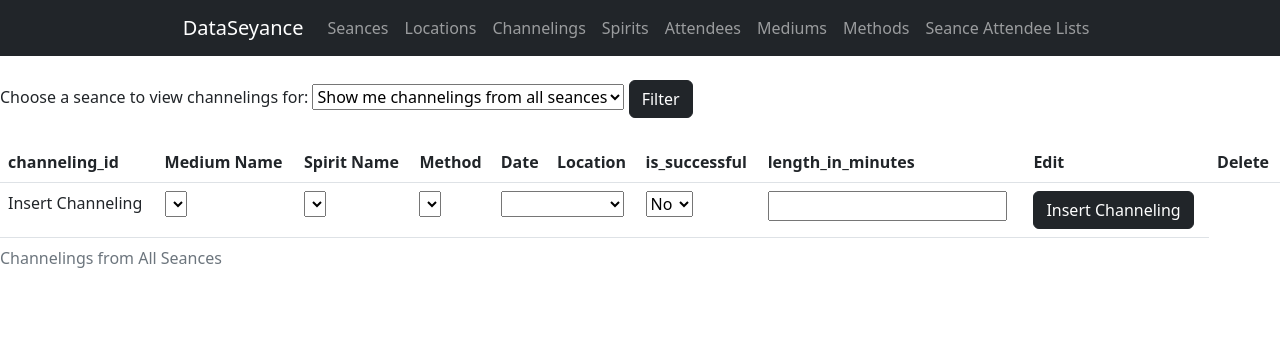
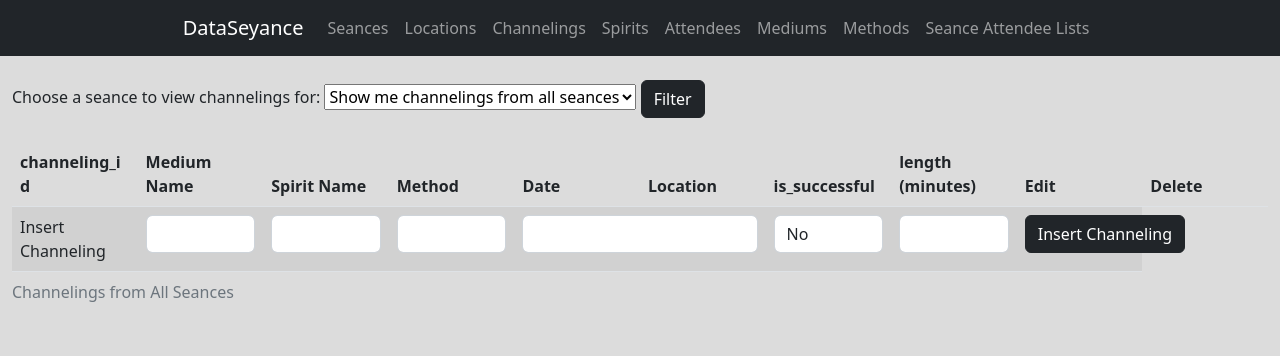
Before and after one commit to gmelsby/DataSeyance, a Flask app: page /channelings in a window 1280 px wide. Shown: the top 356 px of the page. Run offline with Flask 2, Linux system fonts and the light colour scheme; data that the repository does not hold is empty; some libraries are stand-ins or nearby versions.

Commit message:
added background colora and table scaling

```diff
--- a/app.py
+++ b/app.py
@@ -102,7 +102,7 @@ def channelings():
              content['method_id'],
              content['seance_date'],
              content['is_successful'],
-             content['insert_full_name']
+             content['length_in_minutes']
             ) )
 
         if action == 'delete':
--- a/templates/attendees.j2
+++ b/templates/attendees.j2
@@ -2,7 +2,8 @@
 
 {% block title %}Attendees{% endblock %}
 {% block content %}
-<table border="5" cellpadding="10">
+<div class="container-fluid">
+<table class="table">
   <caption>Attendees</caption>
   <thead>
   <tr>
@@ -65,6 +66,6 @@
     <input class="btn" type="submit" id="UpdateAttendee" value="Update Attendee">
   </form>
 </div>
-
+</div>
 
 {% endblock %}
--- a/templates/baselayout.html
+++ b/templates/baselayout.html
@@ -3,10 +3,15 @@
 
 <html lang="en">
   <head>
+
     <meta charset="utf-8">
     <meta name="viewport" content="width=device-width, initial-scale=1">
     <title>{% block title %}{% endblock %}</title>
     <link href="https://cdn.jsdelivr.net/npm/bootstrap@5.2.0-beta1/dist/css/bootstrap.min.css" rel="stylesheet" integrity="sha384-0evHe/X+R7YkIZDRvuzKMRqM+OrBnVFBL6DOitfPri4tjfHxaWutUpFmBp4vmVor" crossorigin="anonymous">
+    <style>
+      body {background-color:gainsboro}
+      table {max-width: none; table-layout: fixed; word-wrap: break-word}
+    </style>
   </head>
   <body>
   {% include 'navbar.html' %}
--- a/templates/channelings.j2
+++ b/templates/channelings.j2
@@ -1,76 +1,7 @@
 {% extends 'baselayout.html' %}
 {% block title %}Channelings{% endblock %}
 {% block content %}
-<style>
-
-.open-button {
-  background-color: #555;
-  color: white;
-  padding: 16px 20px;
-  border: none;
-  cursor: pointer;
-  opacity: 0.8;
-  position: fixed;
-  bottom: 23px;
-  right: 28px;
-  width: 280px;
-}
-
-/* The popup form - hidden by default */
-.form-popup {
-  display: none;
-  position: fixed;
-  bottom: 0;
-  right: 15px;
-  border: 3px solid #f1f1f1;
-  z-index: 9;
-}
-
-/* Add styles to the form container */
-.form-container {
-  max-width: 300px;
-  padding: 10px;
-  background-color: white;
-}
-
-/* Full-width input fields */
-.form-container input[type=date], .form-container input[type=select] {
-  width: 100%;
-  padding: 15px;
-  margin: 5px 0 22px 0;
-  border: none;
-  background: #f1f1f1;
-}
-
-/* When the inputs get focus, do something */
-.form-container input[type=date]:focus, .form-container input[type=select]:focus {
-  background-color: #ddd;
-  outline: none;
-}
-
-/* Set a style for the submit button */
-.form-container .btn {
-  background-color: #04AA6D;
-  color: white;
-  padding: 16px 20px;
-  border: none;
-  cursor: pointer;
-  width: 100%;
-  margin-bottom:10px;
-  opacity: 0.8;
-}
-
-/* Add a red background color to the cancel button */
-.form-container .cancel {
-  background-color: red;
-}
-
-/* Add some hover effects to buttons */
-.form-container .btn:hover, .open-button:hover {
-  opacity: 1;
-}
-</style>
-
+<div class="container-fluid">
 
 <form id="FilterList">
 <label for="seance-select">Choose a seance to view channelings for:</label>
@@ -86,8 +17,7 @@
 </form>
 
 <div>&nbsp;</div>
-
-<table class="table">
+<table class="table table-striped">
   <caption>
   Channelings from
   {% if chosen_seance==None %}All Seances
@@ -102,7 +32,7 @@
     <th>Date</th>
     <th>Location</th>
     <th>is_successful</th>
-    <th>length_in_minutes</th>
+    <th>length (minutes)</th>
     <th>Edit</th>
     <th>Delete</th>
   </tr>
@@ -113,10 +43,11 @@
   {% for channeling in channeling_data %}
    {%if channeling['channeling_id']==channeling_id_to_edit %}
     <tr>
+    <div class="form-group">
     <form id="UpdateChanneling" method="POST">
     <td>{{channeling['channeling_id']}}</td>
     <td>
-    <select name="medium_id">
+    <select class="form-control" name="medium_id">
           <option value=""> </option>
           {% for medium in medium_data %}
            <option value={{channeling['medium_id']}}
@@ -126,8 +57,7 @@
         </select>
     </td>
     <td>
-    <select name="spirit_id">
-
+    <select class="form-control" name="spirit_id">
           <option value=""> </option>
           {% for spirit in spirit_data %}
           <option value={{spirit['spirit_id']}}
@@ -137,8 +67,7 @@
         </select></td>
     <td>
 
-        <select name="method_id">
-
+        <select class="form-control" name="method_id">
           <option value=""> </option>
           {% for method in method_data %}
           <option value={{method['method_id']}}
@@ -149,8 +78,7 @@
 
 
     <td colspan="2">
-            <select name="seance_id">
-
+        <select class="form-control" name="seance_id">
           <option value=""> </option>
           {% for seance in seance_data %}
           <option value={{seance['seance_id']}}
@@ -161,7 +89,7 @@
 
 
     <td>
-          <select name="is_successful">
+        <select class="form-control" name="is_successful">
        {% for item in[ {'string':'Yes', 'value':1}  , {'string':'No', 'value':0}  ] %}
           <option value={{item['value']}}
            {% if item['value'] == channeling['is_successful'] %} selected {% endif %}>
@@ -171,7 +99,7 @@
 
 
     </td>
-   <td><input  type="integer"  name="length_in_minutes"
+   <td><input class="form-control" type="integer" name="length_in_minutes"
    {% if channeling['length_in_minutes']!=None %}value ={{channeling['length_in_minutes']}}{% endif %} ></td>
 
     <td>
@@ -184,11 +112,12 @@
 
       </td>
       </form>
+      </div>
     <td>
      <form id="cancel" method="GET">
       <input class="btn btn-dark" type="submit" id="cancel" value="Cancel">
+      </form>
      </td>
-        </form>
 
 
   </tr>
@@ -207,14 +136,14 @@
 
     <td>
         <form id="UpdateChanneling" method="POST">
-        <input class="btn btn-secondary" type="submit" id="UpdateChanneling" value="Update Channeling">
+        <input class="btn btn-secondary" type="submit" id="UpdateChanneling" value="Update">
         <input type="hidden" name="action" value="tagupdate">
         <input type="hidden" name="channeling_id" value={{channeling['channeling_id']}}
          <input type="hidden" name="channeling_id_to_edit" value={{channeling['channeling_id']}}
       </td>  </form>
 
     <td>       <form id="DeleteChanneling" method="POST">
-        <input class="btn btn-danger" type="submit" id="DeleteChanneling" value="Delete Channeling">
+        <input class="btn btn-danger" type="submit" id="DeleteChanneling" value="Delete">
         <input type="hidden" name="action" value="delete">
         <input type="hidden" name="channeling_id" value={{channeling['channeling_id']}}
      </td>
@@ -226,38 +155,36 @@
   {% endfor %}
 
 
+     <div class="form-group"
+     <form id="InsertChanneling" method="POST">
     <tr>
-       <form id="InsertChanneling" method="POST">
     <td>Insert Channeling</td>
-  <td>         <select name="medium_id">
-
+    <td><select class="form-control" name="medium_id">
           <option value=""> </option>
           {% for medium in medium_data %}
           <option value={{medium['medium_id']}}>
           {{medium['full_name']}} | medium_id: {{medium['medium_id']}}</option>
           {% endfor %}
-        </select>  </td>
-
-    <td>      <select name="spirit_id">
+        </select>
+    </td>
+    <td><select class="form-control" name="spirit_id">
           <option value=""> </option>
           {% for spirit in spirit_data %}
           <option value={{spirit['spirit_id']}}>
           {{spirit['full_name']}} | spirit_id: {{spirit['spirit_id']}}</option>
           {% endfor %}
-        </select> </td>
-
-    <td>       <select name="method_id">
+        </select>
+    </td>
+    <td><select class="form-control" name="method_id">
           <option value=""></option>
           {% for method in method_data %}
           <option value={{method['method_id']}}>
           {{method['name']}} | method_id: {{method['method_id']}}</option>
           {% endfor %}
-
-        </select> </td>
-
-
-    <td colspan="2">  <select name="seance_date" onclick="openForm(this.value)">
-
+        </select>
+    </td>
+    <td colspan="2">
+      <select name="seance_date" class="form-control" onclick="openForm(this.value)">
         <option value=""></option>
         {% for seance in seance_data %}
         <option value={{seance['seance_id']}}
@@ -266,65 +193,21 @@
         {% endfor %}
         <option value='AddSeance'>+ Add Seance</option>
       </select>
-
-
+    </td>
     <td>
-      <select name="is_successful">
+      <select class="form-control" name="is_successful">
            <option value=0>No</option>
           <option value=1>Yes</option>
         </select>
     </td>
-    <td><input  type="integer"  name="insert_full_name"></td>
+    <td><input class="form-control" type="integer" name="length_in_minutes"></td>
     <td>
         <input class="btn btn-dark" type="submit" id="InsertChanneling" value="Insert Channeling">
+    </td>
         <input type="hidden" name="action" value="insert">
+    </tr>
     </form>
-    </td>
-
-  </tr>
-
-
-
+    </div>
   </tbody>
 </table>
-
-<div class="form-popup" id="myForm">
-  <form action="/add_seance" class="form-container" method="POST">
-
-    <label for="date"><b>Date</b></label>
-    <input type="date"  name="date">
-
-    <label for="location"><b>Location</b></label>
-    <select name="location_id" id="newloc">
-    <option value=""></option>
-    {% for location in location_data %}
-      <option value={{location['location_id']}}>
-      {{location['name']}} | location_id {{location['location_id']}}
-      </option>
-     {% endfor %}
-     </select>
-     <div>
-&nbsp;
-</div>
-<input class="btn" type="submit" id="InsertChanneling" value="Insert Channeling">
-
-
-  </form>
-</div>
-
-</div>
-
-<script>
-function openForm(value) {
- if (value=='AddSeance')
-{
-  document.getElementById("myForm").style.display = "block";
-  }
-}
-
-function closeForm() {
-  document.getElementById("myForm").style.display = "none";
-}
-</script>
-
 {% endblock %}
--- a/templates/methods.j2
+++ b/templates/methods.j2
@@ -4,7 +4,7 @@
 {% block content %}
 
 <div class="container-fluid">
-<table class="table">
+<table class="table table-striped">
   <caption>Methods</caption>
   <thead>
   <tr>
@@ -47,7 +47,7 @@
 
       <form id="UpdateMethod" method="POST">
          <td>
-        <input class="btn btn-secondary" type="submit" id="UpdateMethod" value="Update Method">
+        <input class="btn btn-secondary" type="submit" id="UpdateMethod" value="Update">
         <input type="hidden" name="action" value="tagupdate">
         <input type="hidden" name="method_id" value={{method['method_id']}}
 
@@ -55,7 +55,7 @@
          </form>
          <form id="DeleteMethod" method="POST">
         <td>
-        <input class="btn btn-danger" type="submit" id="DeleteMethod" value="Delete Method">
+        <input class="btn btn-danger" type="submit" id="DeleteMethod" value="Delete">
         <input type="hidden" name="action" value="delete">
         <input type="hidden" name="method_id" value={{method['method_id']}}
 
--- a/templates/seanceattendees.j2
+++ b/templates/seanceattendees.j2
@@ -2,6 +2,7 @@
 {% block title %}Seance Attendees{% endblock %}
 
 {% block content %}
+<div class="container-fluid">
 <form>
 <label for="seance_id_input">Choose a seance to view attendees for:</label>
 <select name="seance_id_input" id="seance-select">
@@ -19,7 +20,7 @@
 &nbsp;
 </div>
 
-<table class="table">
+<table class="table table-striped">
   <caption>Seance Attendees for
   {% if chosen_seance!=None %} Seance that took place on {{chosen_seance['date']}} at {{chosen_seance['name']}} | seance_id:{{chosen_seance['seance_id']}}
   {% else %} all seances{% endif %}</caption>
@@ -106,5 +107,5 @@
 {% else %}
 <p>Choose a Seance in the dropdown menu above to add or update attendees for that seance.</p>
 {% endif %}
-
+</div>
 {% endblock %}
--- a/templates/seances.j2
+++ b/templates/seances.j2
@@ -2,7 +2,8 @@
 {% block title %}Seances{% endblock %}
 
 {% block content %}
-<table class="table">
+<div class="container-fluid">
+<table class="table table-striped">
   <caption>Seances</caption>
   <thead>
   <tr>
@@ -87,4 +88,6 @@
   </form>
 </div>
 
+</div>
+
 {% endblock %}
--- a/templates/spirits.j2
+++ b/templates/spirits.j2
@@ -4,7 +4,7 @@
 {% block content %}
 <div class="container-fluid">
 <caption>Spirits</caption>
-<table class="table">
+<table class="table table-striped">
   <thead>
   <tr>
     <th scope="col">spirit_id</th>
```
Also changed, not shown: templates/locations.j2 (+11 -8 lines), templates/mediums.j2 (+18 -15 lines). Lines whose indentation alone changed are shown as unchanged.
